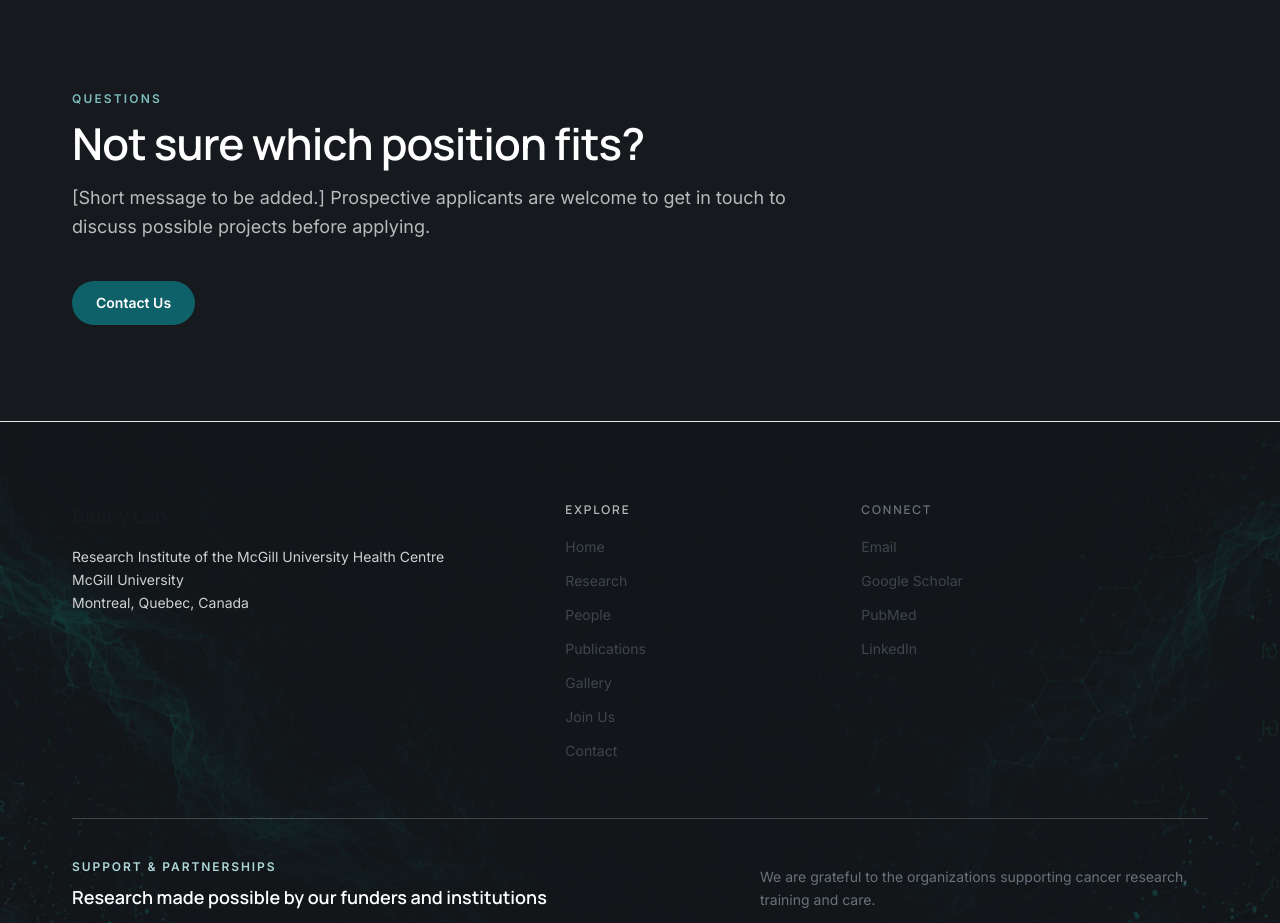
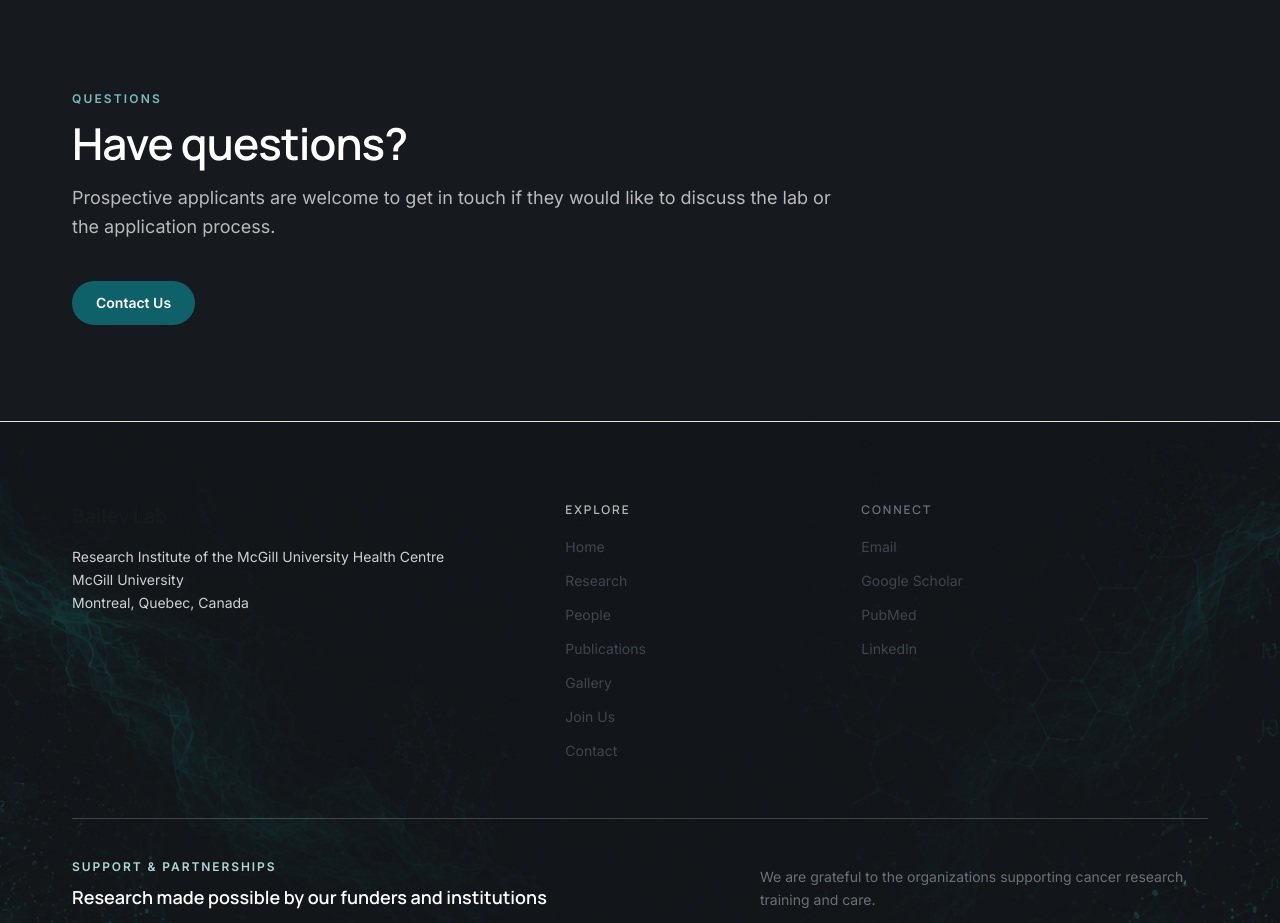
Before and after one commit to Neda-Esfehani/Bailey-Lab, a Next.js app: page /join in a window 1280 px wide. Shown: the part 1300-2223 px from the top of the page. Built offline with nearby package versions, Linux system fonts and the light colour scheme.

Commit message:
Polish How to Apply page layout

```diff
--- a/app/join/page.tsx
+++ b/app/join/page.tsx
@@ -1,8 +1,7 @@
 import { CTASection } from '@/components/CTASection';
 import { PageHero } from '@/components/Hero';
 import { SectionHeading } from '@/components/SectionHeading';
-import { ButtonLink } from '@/components/ui';
-import { Section } from '@/components/ui';
+import { ButtonLink, Section } from '@/components/ui';
 import { howToApply } from '@/data/join';
 import { site } from '@/data/site';
 import { pageMetadata } from '@/lib/seo';
@@ -90,8 +89,8 @@ export default function JoinPage() {
 
       <CTASection
         eyebrow="Questions"
-        title="Not sure which position fits?"
-        description="[Short message to be added.] Prospective applicants are welcome to get in touch to discuss possible projects before applying."
+        title="Have questions?"
+        description="Prospective applicants are welcome to get in touch if they would like to discuss the lab or the application process."
         actions={[{ label: 'Contact Us', href: '/contact' }]}
       />
     </>
```
